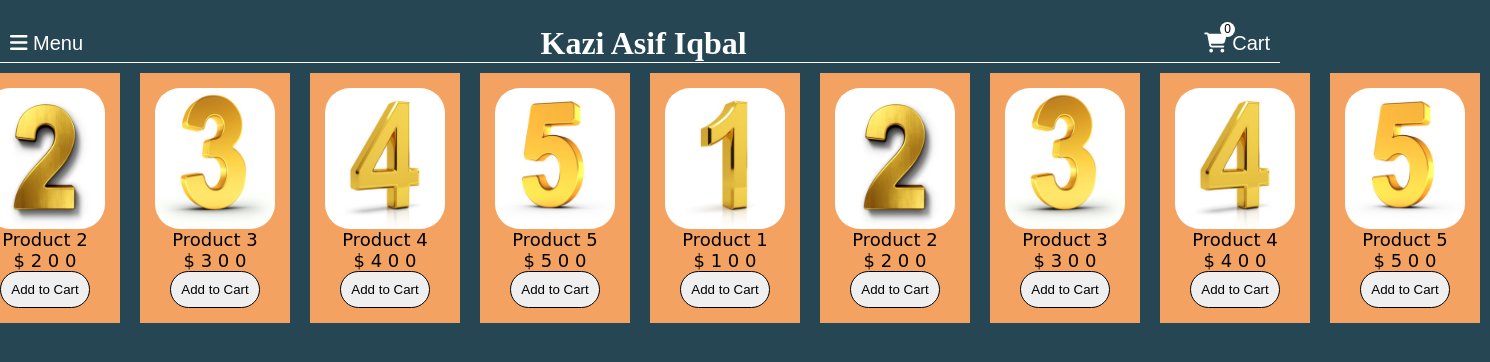
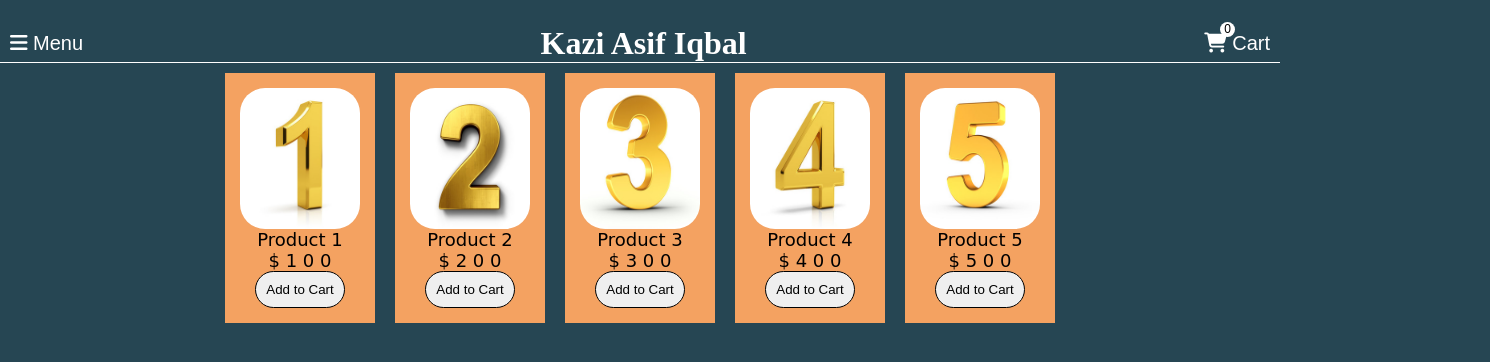
Before and after one commit to AsifIqbal024/add_cart, a plain HTML site: page index.html in a window 1280 px wide. Shown: the whole page, 1490 px wide, since content can reach past the window. Drawn offline with Linux system fonts and the light colour scheme.

Commit message:
Functional Cart Add

```diff
--- a/index.html
+++ b/index.html
@@ -1,20 +1,24 @@
 <!DOCTYPE html>
 <html lang="en">
+
 <head>
     <meta charset="UTF-8">
     <meta http-equiv="X-UA-Compatible" content="IE=edge">
     <meta name="viewport" content="width=device-width, initial-scale=1.0">
     <title>Kazi Asif Iqbal</title>
-    <link rel="stylesheet" href="https://cdnjs.cloudflare.com/ajax/libs/font-awesome/6.5.1/css/all.min.css" integrity="sha512-DTOQO9RWCH3ppGqcWaEA1BIZOC6xxalwEsw9c2QQeAIftl+Vegovlnee1c9QX4TctnWMn13TZye+giMm8e2LwA==" crossorigin="anonymous" referrerpolicy="no-referrer" />
+    <link rel="stylesheet" href="https://cdnjs.cloudflare.com/ajax/libs/font-awesome/6.5.1/css/all.min.css"
+        integrity="sha512-DTOQO9RWCH3ppGqcWaEA1BIZOC6xxalwEsw9c2QQeAIftl+Vegovlnee1c9QX4TctnWMn13TZye+giMm8e2LwA=="
+        crossorigin="anonymous" referrerpolicy="no-referrer" />
     <link rel="stylesheet" href="./style.css">
 </head>
+
 <body>
     <div class="navbar">
-    <div class="menubar">
-        <ul>
-            <li>Home</li>
-            <li>Work</li>
-            <li>About</li>
+        <div class="menubar">
+            <ul>
+                <li>Home</li>
+                <li>Work</li>
+                <li>About</li>
                 <li>Contact</li>
             </ul>
         </div>
@@ -35,55 +39,19 @@
             </div>
             <div class="header-bottom">
                 <div class="products">
-                    <div class="product">
-                        <img class="product-img img1" src="./Media/Product 1.jpg" alt="Product1">
-                        <p class="product-name name1">Product 1</p>
-                        <p class="product-price price1">$ 1 0 0</p>
-                        <button class="addToCart" onclick="cartAdd()">Add to Cart</button>
-                    </div>
-
-
-                    <div class="product">
-                        <img class="product-img img2" src="./Media/Product 2.jpg" alt="Product2">
-                        <p class="product-name name2">Product 2</p>
-                        <p class="product-price price2">$ 2 0 0</p>
-                        <button class="addToCart" onclick="cartAdd()">Add to Cart</button>
-                    </div>
-
-
-                    <div class="product">
-                        <img class="product-img img3" src="./Media/Product 3.jpg" alt="Product3">
-                        <p class="product-name name3">Product 3</p>
-                        <p class="product-price price3">$ 3 0 0</p>
-                        <button class="addToCart" onclick="cartAdd()">Add to Cart</button>
-                    </div>
-
-
-                    <div class="product">
-                        <img class="product-img img4" src="./Media/Product 4.jpg" alt="Product4">
-                        <p class="product-name name4">Product 4</p>
-                        <p class="product-price price4">$ 4 0 0</p>
-                        <button class="addToCart" onclick="cartAdd()">Add to Cart</button>
-                    </div>
-
-
-                    <div class="product">
-                        <img class="product-img img5" src="./Media/Product 5.jpg" alt="Product5">
-                        <p class="product-name name5">Product 5</p>
-                        <p class="product-price price5">$ 5 0 0</p>
-                        <button class="addToCart" onclick="cartAdd()">Add to Cart</button>
-                    </div>
                 </div>
             </div>
         </header>
         <div class="cart-page">
             <p id="my-cart">My Cart</p>
             <span class="cartItemTotal">Your Cart Is Empty</span>
+            <div class="cartItems">
 
-            <p class="cart-product-info">Hi</p>
+            </div>
         </div>
     </div>
 
     <script src="./script.js"></script>
 </body>
+
 </html>
```
